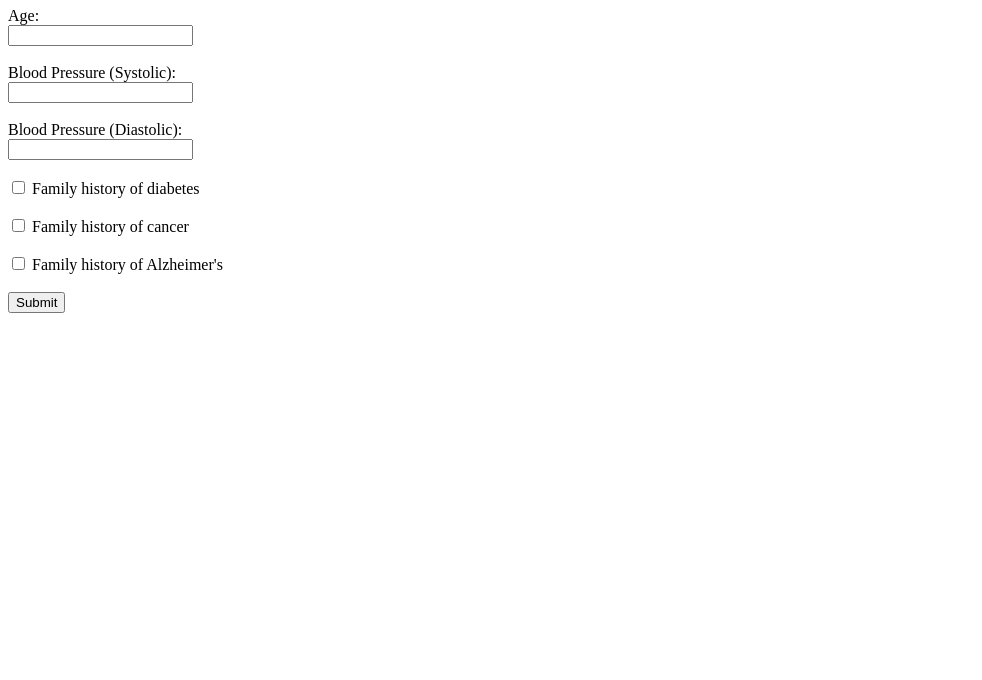
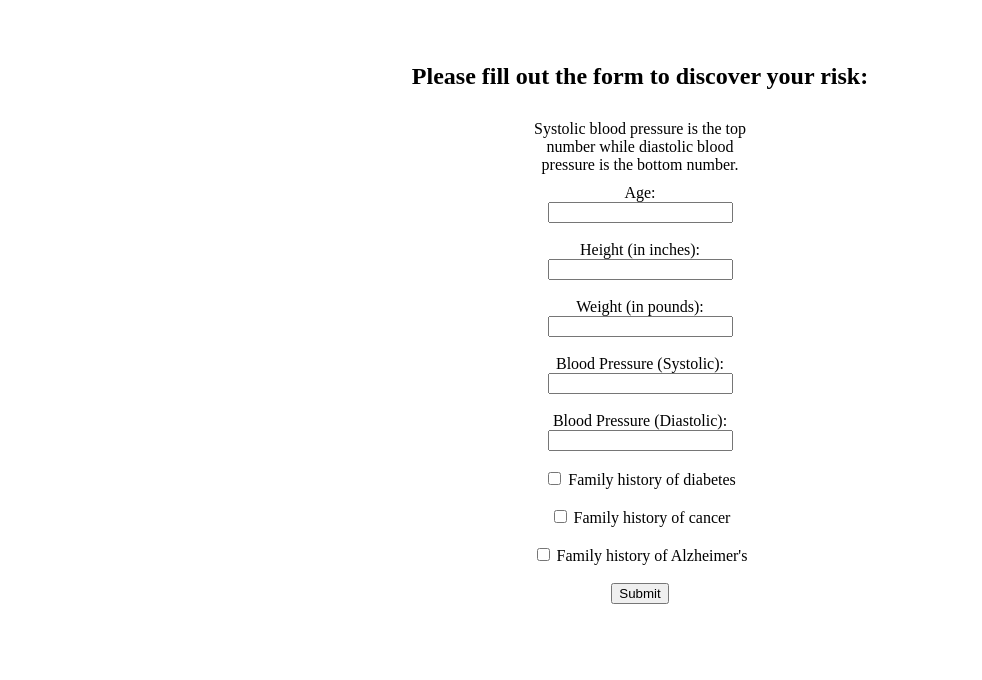
Before and after one commit to efrengtoledo/scrumpateer-bmi-calculator, a website: page static/index.html in a window 1280 px wide. Shown: the part 120-800 px from the top of the page, without its empty margins (0-982 px from the left). Drawn offline with Linux system fonts and the light colour scheme.

Commit message:
Made index.html prettier and added missing fields.

```diff
--- a/static/index.html
+++ b/static/index.html
@@ -2,18 +2,25 @@
 <html lang="en">
 
 <head>
-    <link rel="stylesheet" href="portfolio.css">
+    <link rel="stylesheet" href="main.css">
     <meta charset="utf-8" />
     <title>Health Insurance Risk Calculator</title>
 </head>
 
 <body>
     <h1>The Scrumpateer's Health Insurance Risk Calculator</h1>
+    <br>
+    <br>
     <section>
         <h2>Please fill out the form to discover your risk:</h2>
+        <p>Systolic blood pressure is the top number while diastolic blood pressure is the bottom number.</p>
         <form action="/formSubmission" method="POST">
             <label for="age">Age:</label><br>
             <input type="text" id="age" name="age"><br><br>
+            <label for="Height">Height (in inches):</label><br>
+            <input type="text" id="Height" name="Height"><br><br>
+            <label for="Weight">Weight (in pounds):</label><br>
+            <input type="text" id="Weight" name="Weight"><br><br>
             <label for="systolic">Blood Pressure (Systolic):</label><br>
             <input type="text" id="systolic" name="systolic"><br><br>
             <label for="diastolic">Blood Pressure (Diastolic):</label><br>
--- /dev/null
+++ b/static/main.css
@@ -0,0 +1,13 @@
+body {
+    margin: auto;
+    width: 50%;
+    padding: 10px;
+    text-align: center;
+}
+
+p {
+    margin: auto;
+    width: 35%;
+    padding: 10px;
+    text-align: center;
+}
```
